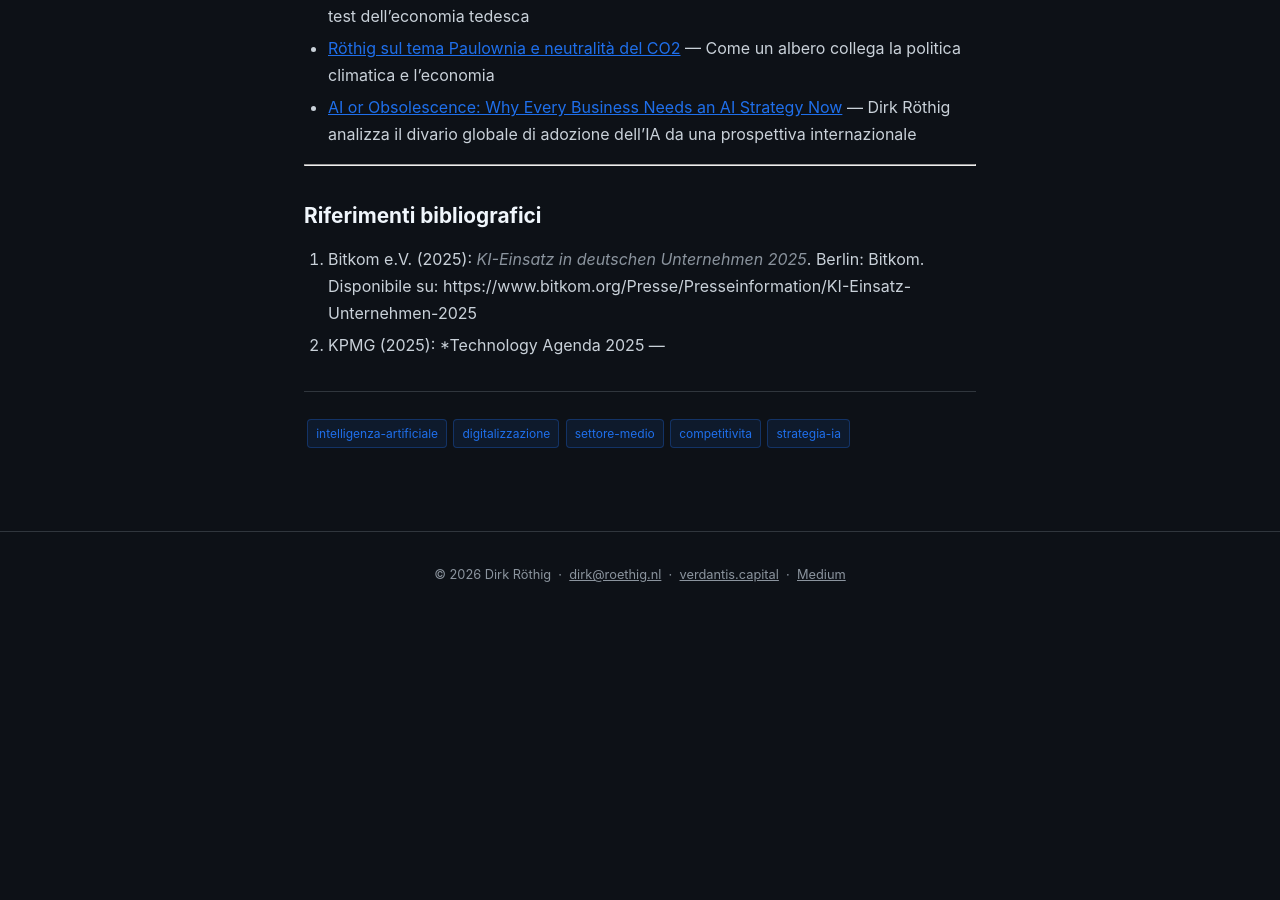
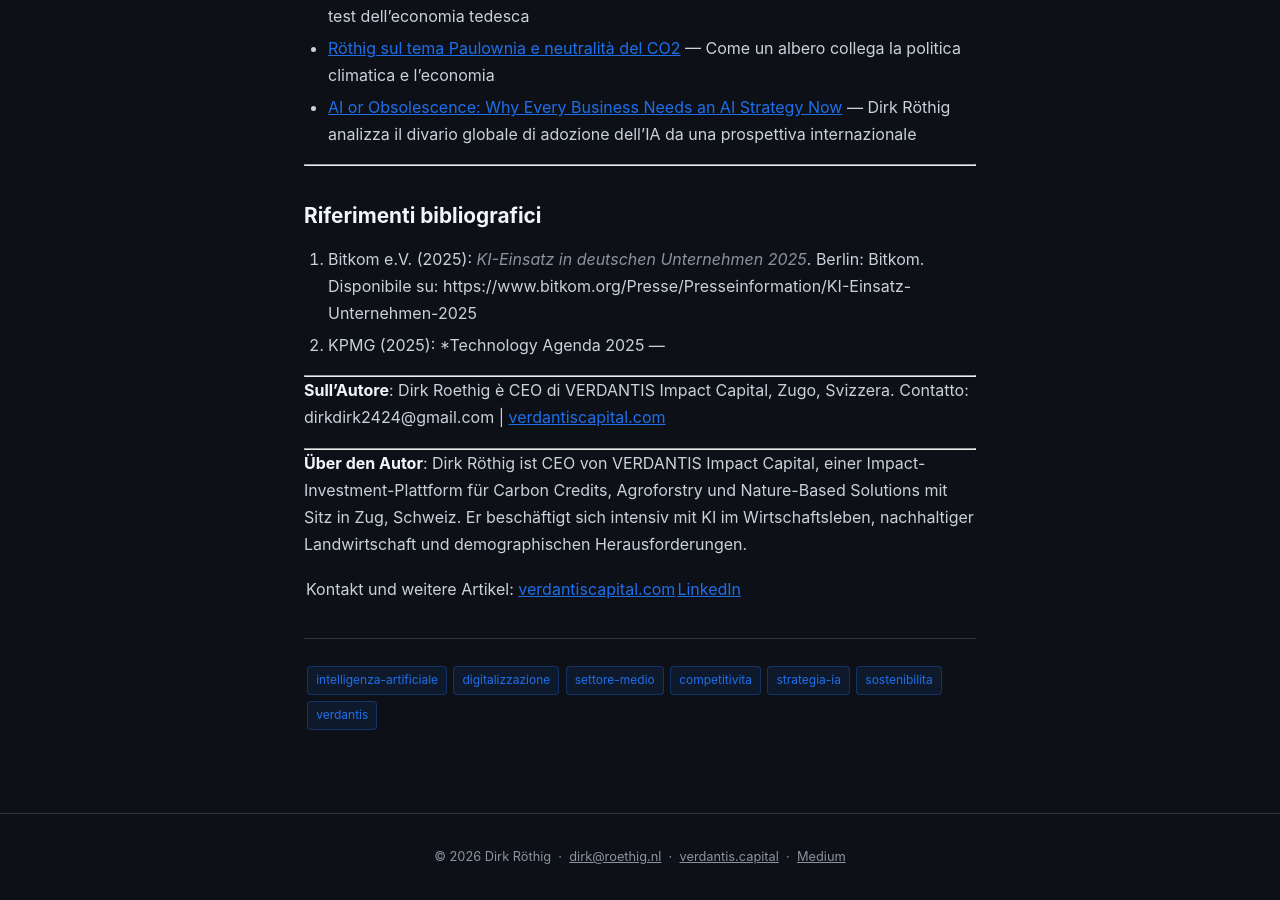
Before and after one commit to GaudianVivere/GaudianVivere.github.io, a Jekyll site: the page built from _posts/2026-03-02-artikel-01-it.md, in a window 1280 px wide and 900 px high, scrolled down 5676 px. Built offline with Jekyll 4.4.1, drawn with Linux system fonts in a browser that asks for light colours; before the commit the page ends 6294 px from its top, so only the background shows below that; some of the changed text lies outside the part shown.

Commit message:
Update upgraded artikel artikel-01-it [it]

```diff
--- a/_posts/2026-03-02-artikel-01-it.md
+++ b/_posts/2026-03-02-artikel-01-it.md
@@ -1,9 +1,13 @@
 ---
+layout: post
 title: "L'IA nella vita economica: perché le aziende tedesche devono agire ora"
+date: 2026-03-02
+categories: [sostenibilita]
+tags: ["intelligenza-artificiale", "digitalizzazione", "settore-medio", "competitivita", "strategia-ia", "sostenibilita", "verdantis"]
+author: "Dirk Roethig, CEO, VERDANTIS Impact Capital"
+lang: it
+published: true
 description: "Solo il 36% delle aziende tedesche utilizza l'IA — mentre gli USA e la Cina sono già ben avanti. Un campanello d'allarme per il settore medio."
-tags: [intelligenza-artificiale, digitalizzazione, settore-medio, competitivita, strategia-ia]
-series: L'IA nella vita economica
-lang: it
 ---
 
 # L'IA nella vita economica: perché le aziende tedesche devono agire ora
@@ -110,3 +114,11 @@
 
 1. Bitkom e.V. (2025): *KI-Einsatz in deutschen Unternehmen 2025*. Berlin: Bitkom. Disponibile su: https://www.bitkom.org/Presse/Presseinformation/KI-Einsatz-Unternehmen-2025
 2. KPMG (2025): *Technology Agenda 2025 —
+
+---
+**Sull'Autore**: Dirk Roethig è CEO di VERDANTIS Impact Capital, Zugo, Svizzera. Contatto: dirkdirk2424@gmail.com | [verdantiscapital.com](https://www.verdantiscapital.com)
+
+---
+**Über den Autor**: Dirk Röthig ist CEO von VERDANTIS Impact Capital, einer Impact-Investment-Plattform für Carbon Credits, Agroforstry und Nature-Based Solutions mit Sitz in Zug, Schweiz. Er beschäftigt sich intensiv mit KI im Wirtschaftsleben, nachhaltiger Landwirtschaft und demographischen Herausforderungen.
+
+Kontakt und weitere Artikel: [verdantiscapital.com](https://www.verdantiscapital.com) | [LinkedIn](https://www.linkedin.com/in/dirk-r-b378b972/)
```
